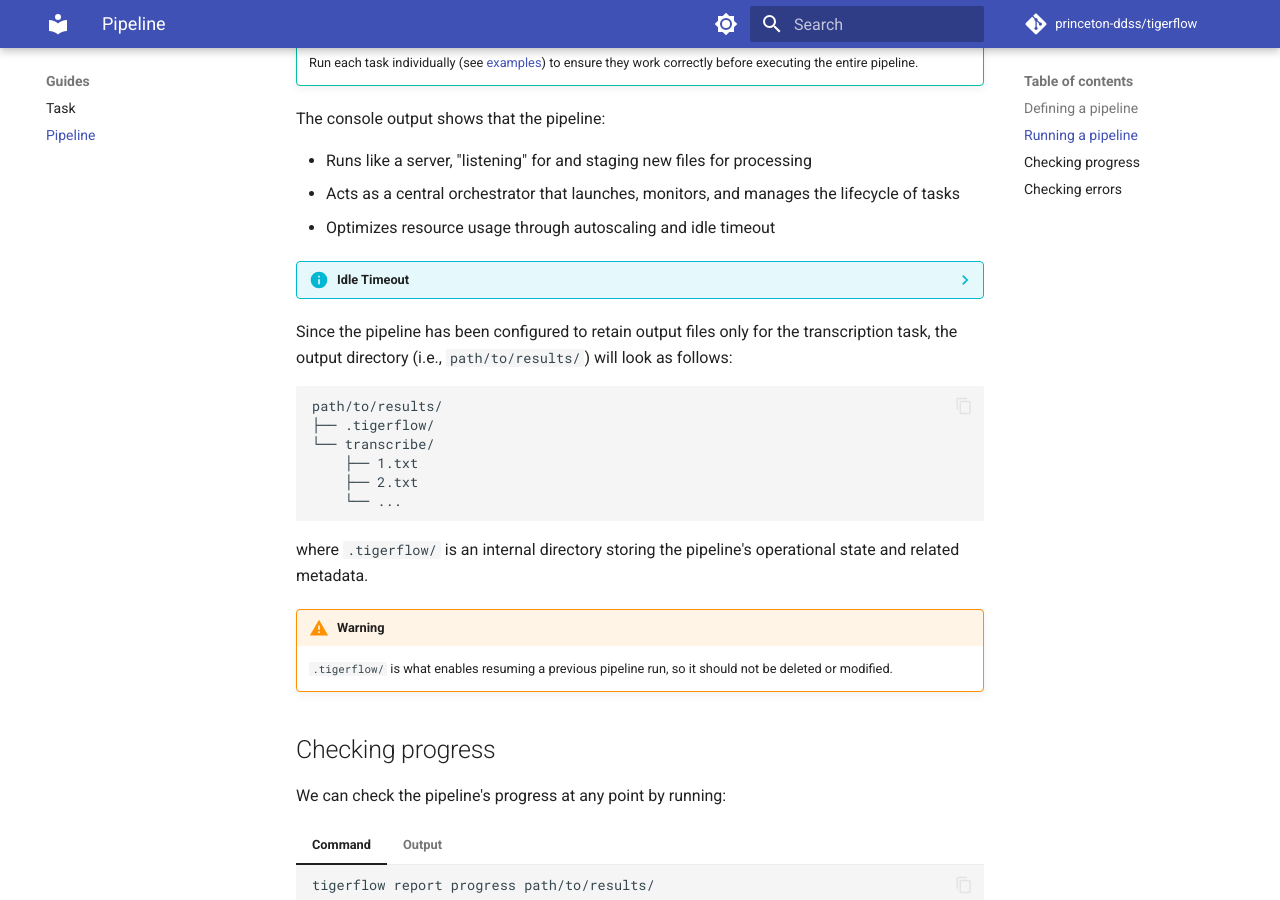
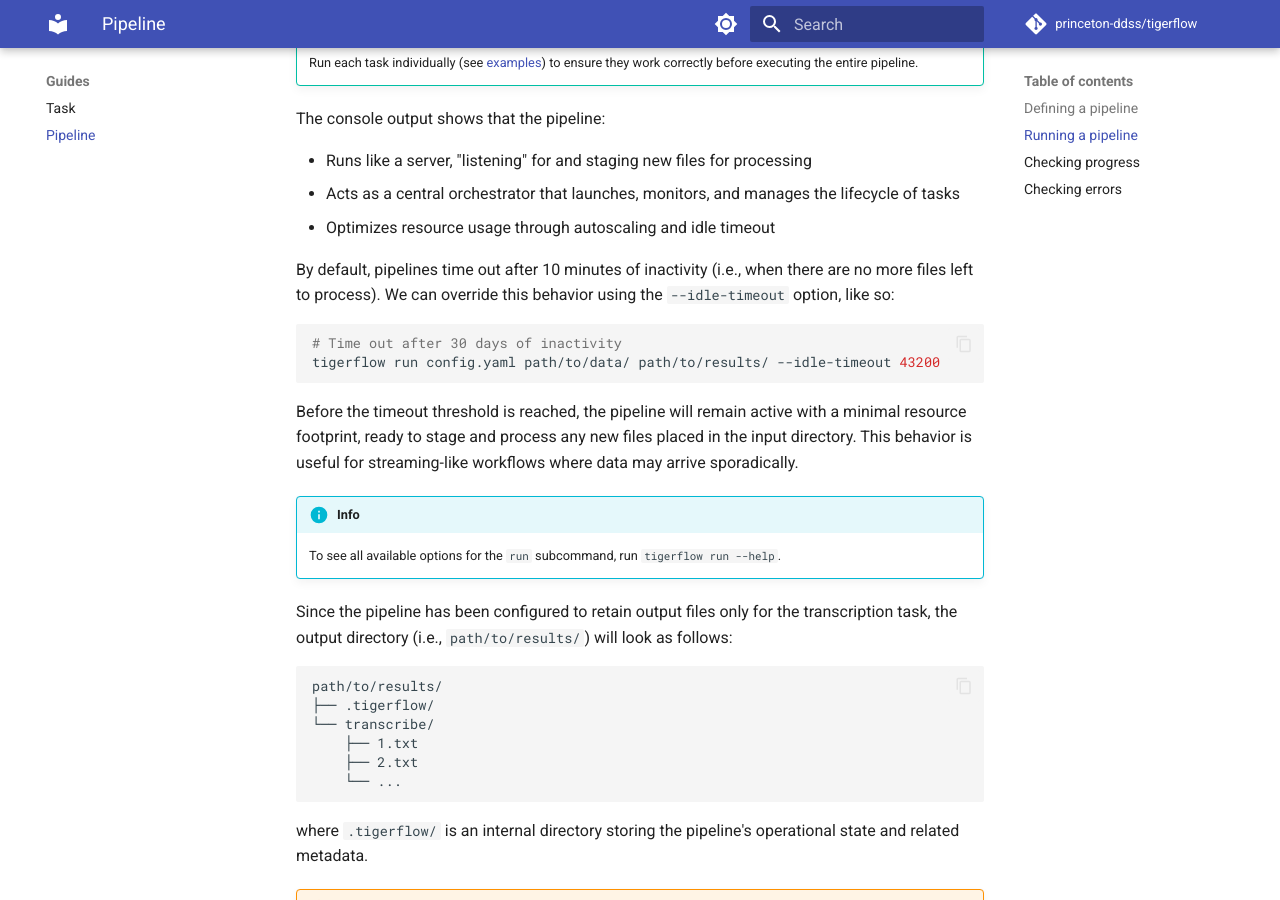
Before and after one commit to princeton-ddss/tigerflow, an MkDocs documentation site: the page built from docs/mkdocs/guides/pipeline.md, in a window 1280 px wide and 900 px high, scrolled down 2346 px. Built offline with MkDocs 1.6.1 and Material for MkDocs 9.7.7, drawn with Linux system fonts in a browser that asks for light colours; comment, search, counter and statistics services are not loaded; the version menu is left out.

Commit message:
Wrap up for alpha-v1 release

````diff
--- a/docs/mkdocs.yml
+++ b/docs/mkdocs.yml
@@ -45,9 +45,9 @@
   - pymdownx.tabbed:
       alternate_style: true
 
-extra:
-  version:
-    provider: mike
+# extra:
+#   version:
+#     provider: mike
 
 plugins:
   - search
--- a/docs/mkdocs/guides/pipeline.md
+++ b/docs/mkdocs/guides/pipeline.md
@@ -141,21 +141,21 @@
 - Acts as a central orchestrator that launches, monitors, and manages the lifecycle of tasks
 - Optimizes resource usage through autoscaling and idle timeout
 
-??? info "Idle Timeout"
+By default, pipelines time out after 10 minutes of inactivity (i.e., when there are no more files
+left to process). We can override this behavior using the `--idle-timeout` option, like so:
 
-    By default, pipelines time out after 10 minutes of inactivity (i.e., when there are no more files
-    left to process). Users can override this behavior using the `--idle-timeout` option, like so:
+```bash
+# Time out after 30 days of inactivity
+tigerflow run config.yaml path/to/data/ path/to/results/ --idle-timeout 43200
+```
 
-    ```bash
-    # Make pipeline time out after 30 days (43,200 minutes) of inactivity
-    tigerflow run config.yaml path/to/data/ path/to/results/ --idle-timeout 43200
-    ```
+Before the timeout threshold is reached, the pipeline will remain active with a minimal
+resource footprint, ready to stage and process any new files placed in the input directory.
+This behavior is useful for streaming-like workflows where data may arrive sporadically.
 
-    To see all available options for the `run` subcommand, run:
+!!! info
 
-    ```bash
-    tigerflow run --help
-    ```
+    To see all available options for the `run` subcommand, run `tigerflow run --help`.
 
 Since the pipeline has been configured to retain output files only for the transcription task,
 the output directory (i.e., `path/to/results/`) will look as follows:
--- a/pyproject.toml
+++ b/pyproject.toml
@@ -1,11 +1,13 @@
 [project]
 name = "tigerflow"
-version = "0.1.0a0"
+version = "0.1.0a1"
 description = "A pipeline framework optimized for HPC with Slurm integration"
 readme = "README.md"
 authors = [
     { name = "Sangyoon Park", email = "datumvitae@gmail.com" }
 ]
+license = "MIT"
+license-files = ["LICENSE"]
 requires-python = ">=3.10"
 dependencies = [
     "aiofiles>=24.1.0",
@@ -19,6 +21,7 @@
 
 [project.urls]
 Repository = "https://github.com/princeton-ddss/tigerflow"
+Documentation = "https://princeton-ddss.github.io/tigerflow"
 
 [project.scripts]
 tigerflow = "tigerflow:main"
````
Also changed, not shown: other parts of docs/mkdocs/guides/pipeline.md (+3 -3 lines), docs/mkdocs/index.md (+4 -1 lines), README.md, 1 other file.
